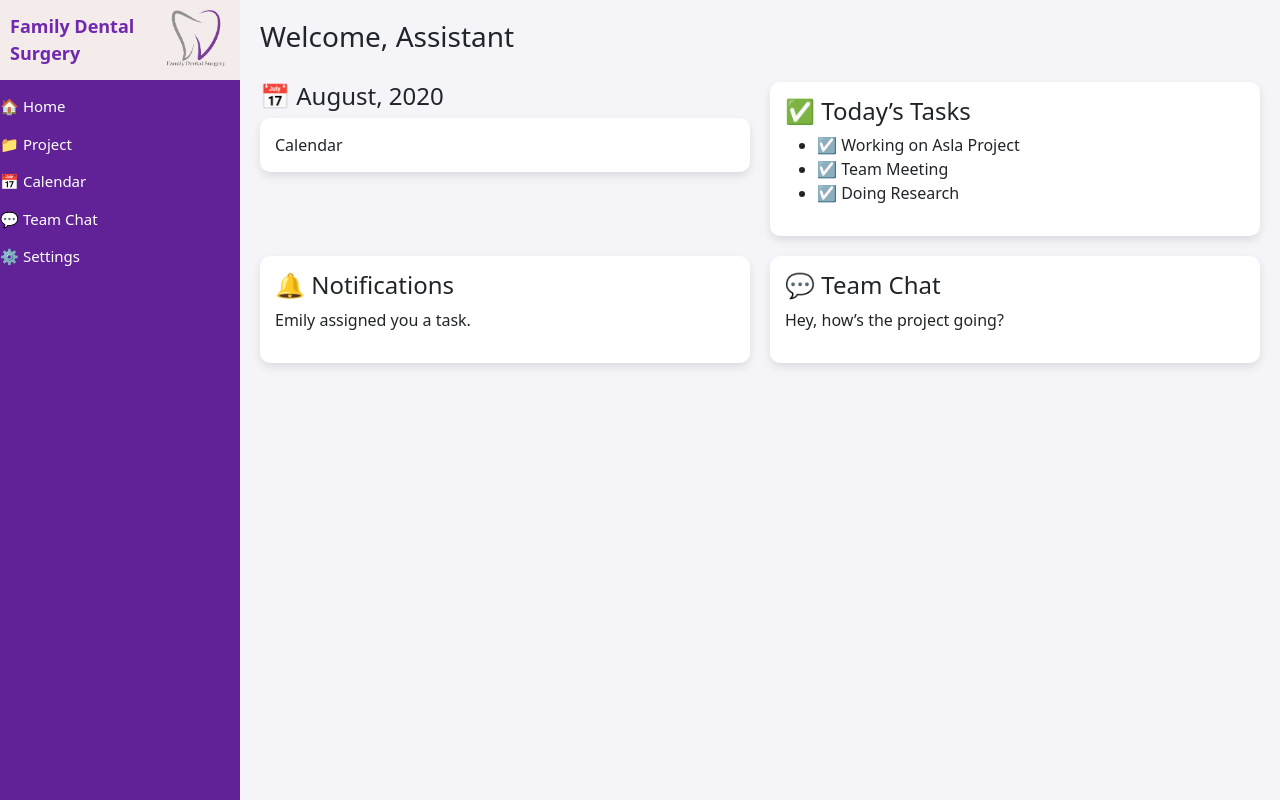
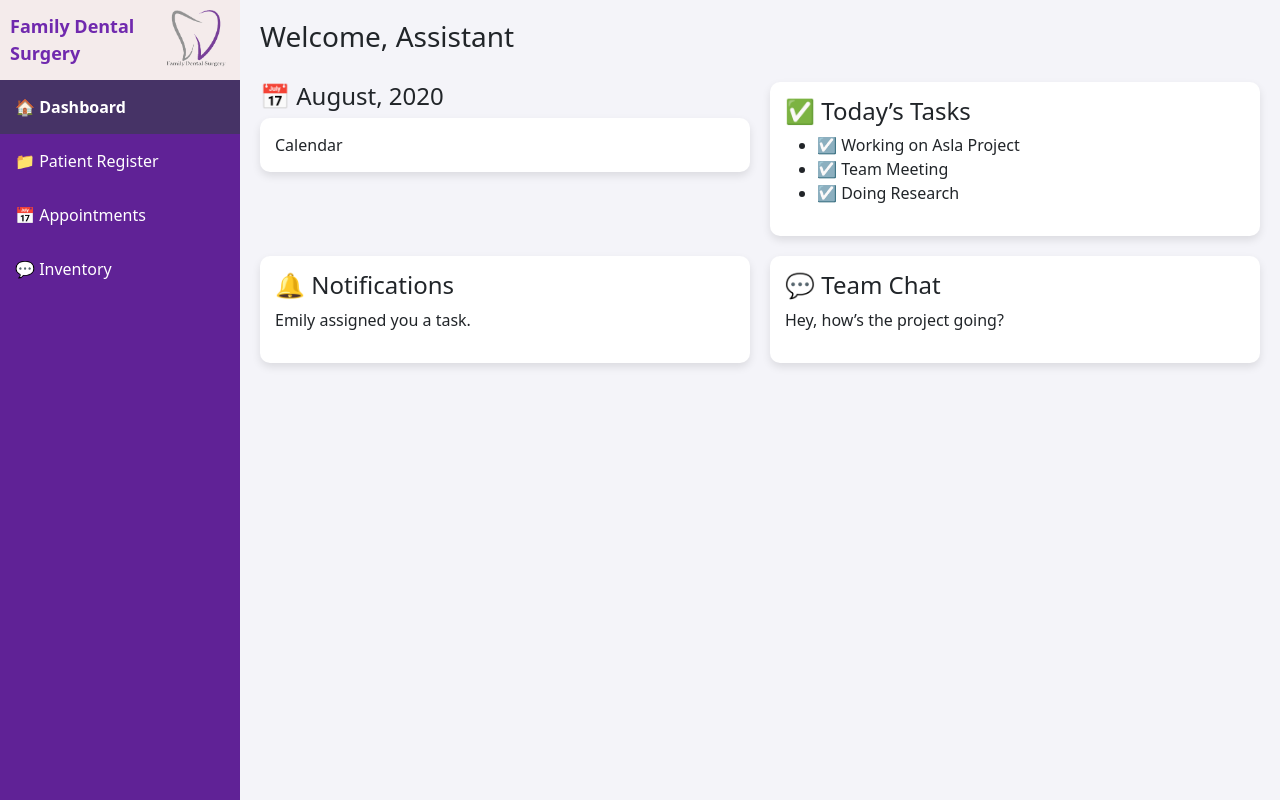
Before and after one commit to Kevi28JM/dental-management-system1, a Next.js app in the folder frontend/: page /dashboard in a window 1280 px wide. Built offline with nearby package versions, Linux system fonts and the light colour scheme.

Commit message:
update dashboard

```diff
--- a/frontend/src/app/dashboard/page.js
+++ b/frontend/src/app/dashboard/page.js
@@ -3,9 +3,13 @@
 import "@/styles/dashboard.css";
 import { useEffect } from "react";
 import { useRouter } from "next/navigation";
+import Link from "next/link";
+import { usePathname } from "next/navigation"; // Detects current page
 
 const AssistantDashboard = () => {
   const router = useRouter();
+  const pathname = usePathname(); // Get current route
+
 /*
   useEffect(() => {
     const role = localStorage.getItem("role");
@@ -20,14 +24,22 @@ const AssistantDashboard = () => {
       <div className="sidebar-header">
       <span className="sidebar-title">Family Dental Surgery</span>
       <img src="/logo.png" alt="Dental Logo" className="sidebar-logo" />
+      </div>
 
-      </div>
-        <ul>
-          <li>🏠 Home</li>
-          <li>📁 Project</li>
-          <li>📅 Calendar</li>
-          <li>💬 Team Chat</li>
-          <li>⚙️ Settings</li>
+      {/* Sidebar Menu */}
+      <ul className="sidebar-menu">
+          <li className={pathname === "/dashboard" ? "active" : ""}>
+            <Link href="/dashboard">🏠 Dashboard</Link>
+          </li>
+          <li className={pathname === "/patient-register" ? "active" : ""}>
+            <Link href="/patient-register">📁 Patient Register</Link>
+          </li>
+          <li className={pathname === "/appointments" ? "active" : ""}>
+            <Link href="/appointments">    📅 Appointments</Link>
+          </li>
+          <li className={pathname === "/inventory" ? "active" : ""}>
+            <Link href="/inventory">       💬 Inventory</Link>
+          </li>
         </ul>
       </aside>
 
--- a/frontend/src/styles/dashboard.css
+++ b/frontend/src/styles/dashboard.css
@@ -32,18 +32,34 @@
     margin-left: 10px;
   }
 
+  /* Sidebar Menu */
+.sidebar-menu {
+  list-style: none;
+  padding: 0;
+}
 
+.sidebar-menu li {
+  padding: 15px;
+  border-radius: 0;
+  transition: background 0.3s ease;
+}
 
-  .sidebar ul {
-    font-size: 15px;
-    list-style: none;
-    padding: 0;
-  }
+.sidebar-menu li a {
+  text-decoration: none;
+  color: white;
+  font-size: 16px;
+  display: block;
+}
 
-  .sidebar li {
-    margin: 15px 0;
-    cursor: pointer;
-  }
+.sidebar-menu li:hover {
+  background: #c7b7e2;
+}
+
+/* Highlight Active Page */
+.sidebar-menu .active {
+  background: #463366;
+  font-weight: bold;
+}
 
   .main-content {
     flex: 1;
```
